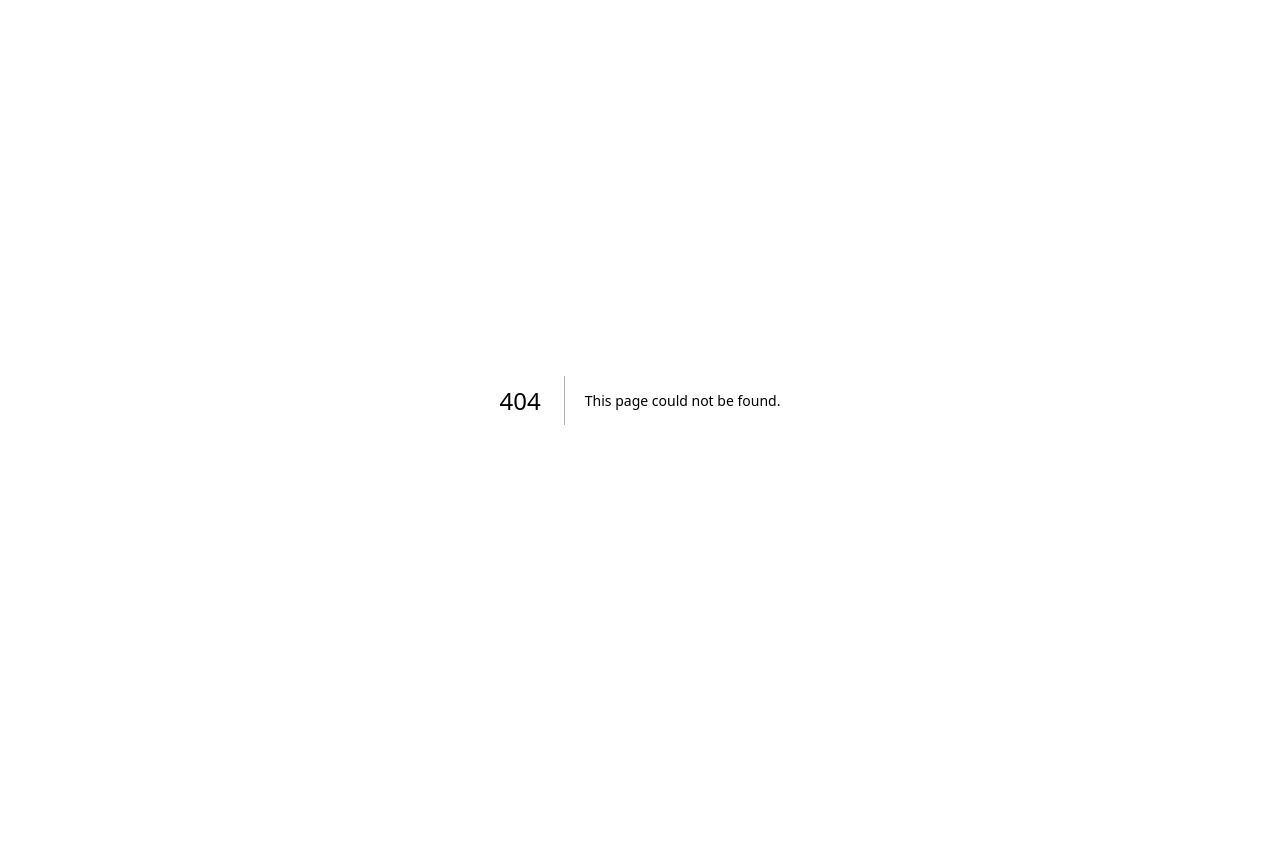
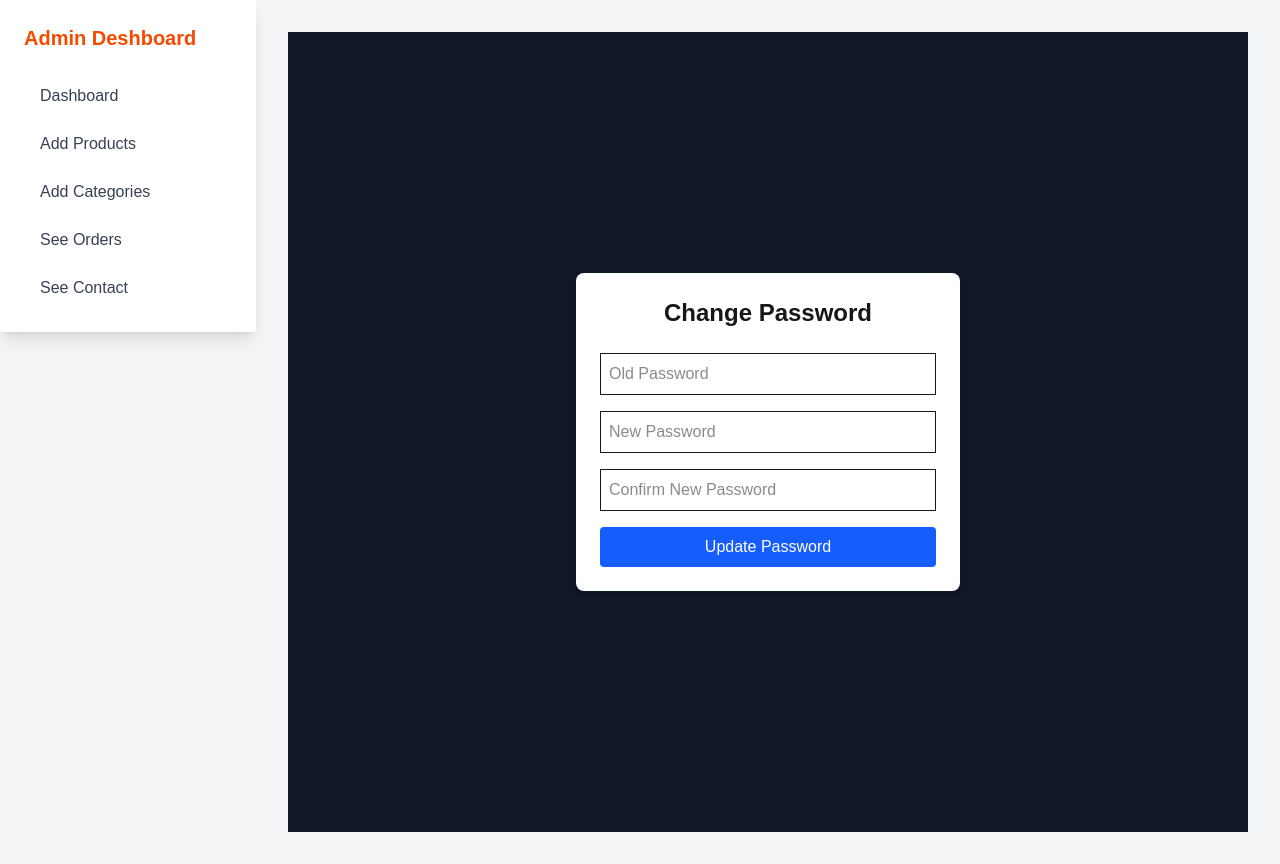
Before and after one commit to saudkhanbpk/mubarak-food, a Next.js app: page /admin/changepassword in a window 1280 px wide. Before the commit this address had no page. Before the commit the page ends 800 px from the top, so only its background shows below. Built offline with nearby package versions, Linux system fonts and the light colour scheme; sample sign-in values are in the browser's storage.

Commit message:
login setup completed

```diff
--- a/src/app/admin/categroy/page.js
+++ b/src/app/admin/categroy/page.js
@@ -46,7 +46,7 @@ export default function CategoriesPage() {
   };
 
   return (
-    <div className="p-6">
+    <div className="p-6 text-gray-700">
       <h1 className="text-2xl font-bold mb-4">Manage Categories</h1>
 
       {/* Add Category Form */}
--- /dev/null
+++ b/src/app/admin/changepassword/page.js
@@ -0,0 +1,84 @@
+"use client";
+import { useState } from "react";
+
+export default function ChangePassword() {
+  const [oldPassword, setOldPassword] = useState("");
+  const [newPassword, setNewPassword] = useState("");
+  const [confirmPassword, setConfirmPassword] = useState("");
+
+  const handleSubmit = async (e) => {
+    e.preventDefault();
+
+    if (newPassword !== confirmPassword) {
+      alert("New password and confirm password do not match");
+      return;
+    }
+
+    try {
+      const res = await fetch("/api/changepassword", {
+        method: "POST",
+        headers: { "Content-Type": "application/json" },
+        body: JSON.stringify({
+          email: localStorage.getItem("adminemail"),
+          oldPassword,
+          newPassword,
+        }),
+      });
+console.log(res)
+      const data = await res.json();
+
+      if (res.ok) {
+        alert("Password changed successfully!");
+        setOldPassword("");
+        setNewPassword("");
+        setConfirmPassword("");
+      } else {
+        alert(data.error || "Something went wrong");
+      }
+    } catch (err) {
+      console.error(err);
+      alert("Error while changing password");
+    }
+  };
+
+  return (
+    <div className="flex justify-center items-center h-screen bg-gray-900">
+      <form
+        onSubmit={handleSubmit}
+        className="bg-white p-6 rounded-lg shadow-md w-96"
+      >
+        <h2 className="text-2xl font-bold mb-6 text-center">Change Password</h2>
+        <input
+          type="password"
+          placeholder="Old Password"
+          value={oldPassword}
+          onChange={(e) => setOldPassword(e.target.value)}
+          className="w-full border p-2 mb-4"
+          required
+        />
+        <input
+          type="password"
+          placeholder="New Password"
+          value={newPassword}
+          onChange={(e) => setNewPassword(e.target.value)}
+          className="w-full border p-2 mb-4"
+          required
+        />
+        <input
+          type="password"
+          placeholder="Confirm New Password"
+          value={confirmPassword}
+          onChange={(e) => setConfirmPassword(e.target.value)}
+          className="w-full border p-2 mb-4"
+          required
+        />
+        <button
+          type="submit"
+          className="bg-blue-600 text-white px-4 py-2 rounded w-full"
+        >
+          Update Password
+        </button>
+      </form>
+    </div>
+  );
+}
--- a/src/app/admin/contact/page.js
+++ b/src/app/admin/contact/page.js
@@ -64,7 +64,7 @@ export default function AdminContactPage() {
             </div>
             <button
                 onClick={fetchMessages}
-                className="px-4 py-2 bg-blue-500 text-white rounded hover:bg-blue-600"
+                className="px-4 py-2 bg-orange-500 text-white rounded hover:bg-orange-600"
             >
                 Retry
             </button>
@@ -72,7 +72,7 @@ export default function AdminContactPage() {
     );
 
     return (
-        <section className="p-8">
+        <section className="p-8 text-gray-700">
             <h2 className="text-3xl font-bold mb-6">Contact Messages</h2>
 
             {messages.length === 0 ? (
--- a/src/app/admin/dashboard/page.js
+++ b/src/app/admin/dashboard/page.js
@@ -1,7 +1,65 @@
+"use client"
+import { FaRegUserCircle } from "react-icons/fa";
+import { useState ,useEffect } from "react";
+
 export default function DashboardPage() {
+
+  const [showMenu, setShowMenu] = useState(false);
+const [email, setEmail] = useState("");
+
+useEffect(() => {
+  // Get email from localStorage (if saved during login)
+  const storedEmail = localStorage.getItem("adminEmail");
+  if (storedEmail) setEmail(storedEmail);
+}, []);
+
+const handleLogout = () => {
+  localStorage.removeItem("adminToken");
+  localStorage.removeItem("adminEmail");
+  window.location.href = "/admin"; // redirect to login page
+};
+
+const handleChangePassword = () => {
+  window.location.href = "/admin/changepassword"; // create this route later
+};
+
+
   return (
-    <div>
-      <h1 className="text-3xl font-bold mb-6">Dashboard</h1>
+    <div className="text-gray-700">
+      <div className="flex justify-between items-center relative">
+        <h1 className="text-3xl font-bold mb-6 text-gray-700">Dashboard</h1>
+
+        {/* Profile Icon */}
+        <div className="relative">
+          <FaRegUserCircle
+            size={32}
+            className="text-orange-500 cursor-pointer"
+            onClick={() => setShowMenu(!showMenu)}
+          />
+
+          {/* Dropdown */}
+          {showMenu && (
+            <div className="absolute right-0 mt-2 w-56 bg-white shadow-lg rounded-lg py-2 z-50">
+              <div className="px-4 py-2 text-gray-700 border-b">
+                <p className="text-sm font-semibold">Logged in as</p>
+                <p className="text-sm">{email || "admin@example.com"}</p>
+              </div>
+              <button
+                onClick={handleChangePassword}
+                className="w-full text-left px-4 py-2 text-gray-700 hover:bg-gray-100"
+              >
+                Change Password
+              </button>
+              <button
+                onClick={handleLogout}
+                className="w-full text-left px-4 py-2 text-red-600 hover:bg-red-100"
+              >
+                Logout
+              </button>
+            </div>
+          )}
+        </div>
+      </div>
 
       {/* Revenue Card */}
       <div className="grid grid-cols-1 md:grid-cols-3 gap-6 mb-8">
--- a/src/app/admin/orders/page.js
+++ b/src/app/admin/orders/page.js
@@ -78,7 +78,7 @@ export default function OrdersPage() {
   };
 
   return (
-    <div>
+    <div className="text-gray-700">
       {/* ✅ Header with Download Button */}
       <div className="flex justify-between items-center mb-6">
         <h1 className="text-3xl font-bold">All Orders</h1>
--- a/src/app/admin/page.js
+++ b/src/app/admin/page.js
@@ -22,6 +22,7 @@ export default function AdminLogin() {
 
     if (res.ok) {
       localStorage.setItem("adminToken", "true");
+      localStorage.setItem("adminemail",email)
       router.push("/admin/dashboard");
     } else {
       alert(data.error || "Invalid credentials");
@@ -36,24 +37,24 @@ export default function AdminLogin() {
   return (
     <form
       onSubmit={handleLogin}
-      className="bg-white p-8 rounded shadow-md w-96"
+      className="bg-white p-8 text-gray-700 rounded shadow-md w-96"
     >
-      <h2 className="text-2xl font-bold mb-6">Admin Login</h2>
+      <h2 className="text-2xl text-gray-700 font-bold mb-6">Admin Login</h2>
       <input
         type="email"
         placeholder="Email"
         value={email}
         onChange={(e) => setEmail(e.target.value)}
-        className="w-full border p-2 mb-4"
+        className="w-full border p-2 mb-4 text-gray-700 "
       />
       <input
         type="password"
         placeholder="Password"
         value={password}
         onChange={(e) => setPassword(e.target.value)}
-        className="w-full border p-2 mb-4"
+        className="w-full border p-2 mb-4 text-gray-700 "
       />
-      <button className="bg-blue-600 text-white px-4 py-2 rounded w-full">
+      <button className="bg-orange-600 text-white px-4 py-2 rounded w-full">
         Login
       </button>
     </form>
--- a/src/app/admin/products/page.js
+++ b/src/app/admin/products/page.js
@@ -140,7 +140,7 @@ export default function ProductsPage() {
   };
 
   return (
-    <div className="p-6 md:p-10">
+    <div className="p-6 md:p-10 text-gray-700">
       <h1 className="text-3xl font-bold mb-6 text-gray-800">
         Products Management
       </h1>
@@ -273,14 +273,14 @@ export default function ProductsPage() {
             value={form.discount}
             onChange={handleChange}
             placeholder="Enter Discount (%)"
-            className="border rounded px-3 py-2 focus:outline-none focus:ring-2 focus:ring-blue-500"
+            className="border rounded px-3 py-2 focus:outline-none focus:ring-2 focus:ring-orange-500"
           />
 
           {/* Buttons */}
           <div className="flex gap-2 mt-4">
             <button
               type="submit"
-              className="bg-blue-600 hover:bg-blue-700 text-white px-4 py-2 rounded w-full transition"
+              className="bg-orange-600 hover:bg-orange-700 text-white px-4 py-2 rounded w-full transition"
             >
               {editProduct ? "Update Product" : "Add Product"}
             </button>
--- /dev/null
+++ b/src/app/api/changepassword/route.js
@@ -0,0 +1,29 @@
+import { NextResponse } from "next/server";
+import { connectDB } from "@/lib/dbconnect";
+import Admin from "@/models/login"; // make sure correct path
+
+export async function POST(req) {
+  try {
+    await connectDB();
+    const {  email, oldPassword, newPassword } = await req.json();
+
+    const admin = await Admin.findOne({ email });
+    if (!admin) {
+      return NextResponse.json({ error: "Admin not found" }, { status: 404 });
+    }
+
+
+    if (admin.password !== oldPassword) {
+      return NextResponse.json({ error: "Old password is incorrect" }, { status: 401 });
+    }
+
+    admin.password = newPassword;
+
+    await admin.save();
+
+    return NextResponse.json({ message: "Password updated successfully" }, { status: 200 });
+  } catch (error) {
+    console.error("Error updating password:", error);
+    return NextResponse.json({ error: error.message }, { status: 500 });
+  }
+}
--- a/src/components/admin/sidebar.js
+++ b/src/components/admin/sidebar.js
@@ -58,17 +58,17 @@ export function AdminSidebar() {
 
   const menuItems = [
     { label: "Dashboard", href: "/admin/dashboard" },
-    { label: "Orders", href: "/admin/orders" },
-    { label: "Products", href: "/admin/products" },
-    { label: "Add Categories", href: "/admin/category" },
-    { label: "Contact", href: "/admin/contact" },
+     { label: "Add Products", href: "/admin/products" },
+     { label: "Add Categories", href: "/admin/categroy" },
+    { label: "See Orders", href: "/admin/orders" },
+    { label: "See Contact", href: "/admin/contact" },
   ];
 
   return (
     <>
       {/* Mobile Toggle Button */}
       <button
-        className="lg:hidden p-3 m-3 bg-gray-200 rounded-md z-50 relative"
+        className="lg:hidden p-3 m-3 bg-gray-200 w-64 h-screen rounded-md z-50 relative"
         onClick={() => setIsOpen(!isOpen)}
       >
         {isOpen ? <X size={20} /> : <Menu size={20} />}
@@ -87,7 +87,7 @@ export function AdminSidebar() {
         className={`fixed lg:static top-0 left-0 h-full w-64 bg-white shadow-lg p-6 transform transition-transform duration-300 z-50
           ${isOpen ? "translate-x-0" : "-translate-x-full lg:translate-x-0"}`}
       >
-        <h2 className="font-bold text-xl mb-6 text-blue-600">Admin Panel</h2>
+        <h2 className="text-xl mb-6 font-black text-orange-600">Admin Deshboard</h2>
         <nav className="flex flex-col gap-2">
           {menuItems.map((item) => (
             <a
@@ -95,7 +95,7 @@ export function AdminSidebar() {
               href={item.href}
               className={`px-4 py-2 rounded-lg transition ${
                 pathname === item.href
-                  ? "bg-blue-500 text-white font-medium"
+                  ? "bg-orange-500 text-white font-medium"
                   : "text-gray-700 hover:bg-gray-200"
               }`}
               onClick={() => setIsOpen(false)} // close sidebar after navigation
@@ -105,7 +105,7 @@ export function AdminSidebar() {
           ))}
         </nav>
 
-        <button
+        {/* <button
           onClick={() => {
             localStorage.removeItem("adminToken");
             router.push("/admin");
@@ -114,7 +114,7 @@ export function AdminSidebar() {
           className="mt-6 bg-red-500 text-white px-4 py-2 rounded-lg transition hover:bg-red-600"
         >
           Logout
-        </button>
+        </button> */}
       </aside>
     </>
   );
```
